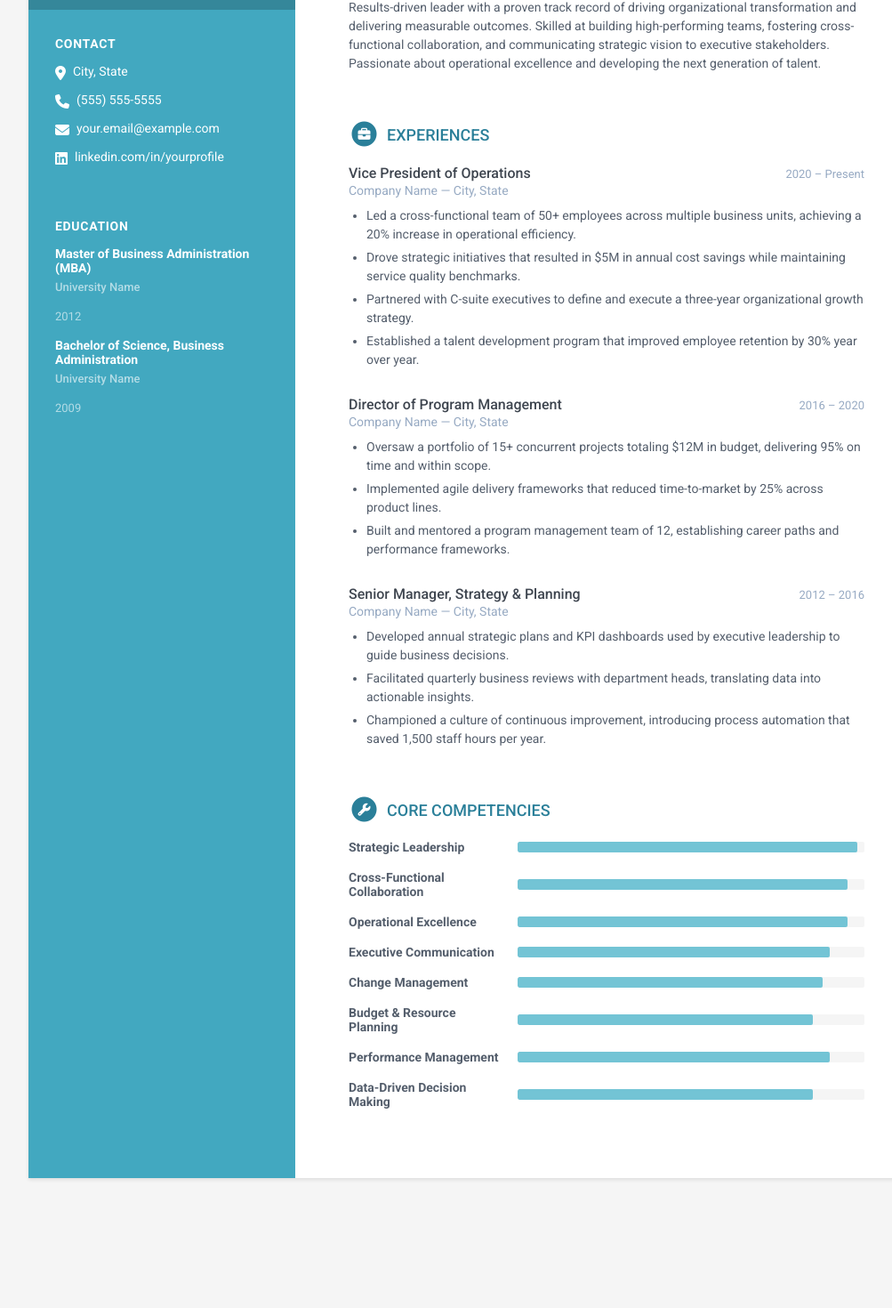
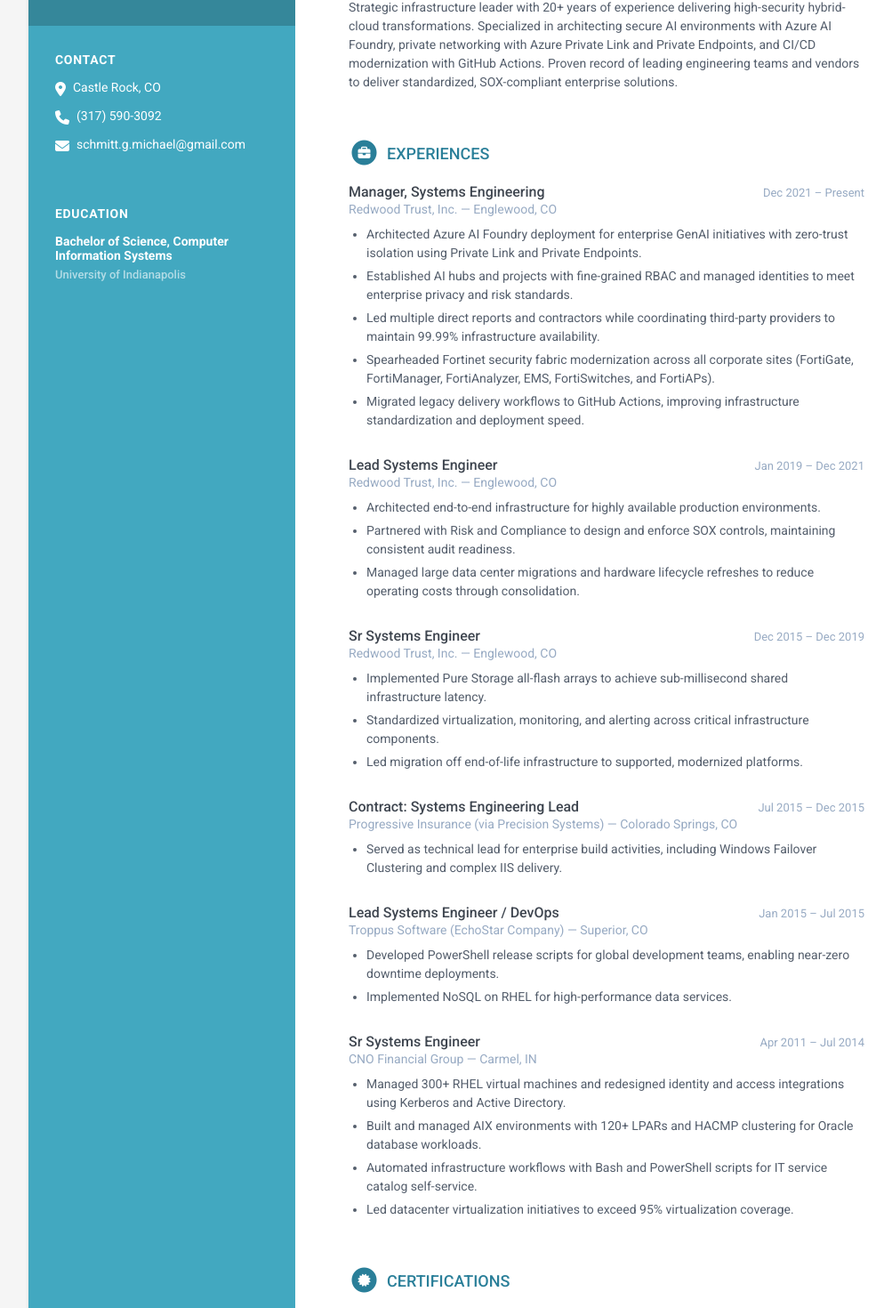
Before and after one commit to smitty1836/resume, a React (Vite) app: page / in a window 1280 px wide. Shown: the part 140-1610 px from the top of the page at 89% size, without its empty margins (108-1111 px from the left). Before the commit the page ends 1494 px from the top, so only its background shows below. Built offline with nearby package versions, Linux system fonts and the light colour scheme.

Commit message:
Populate resume page from uploaded PDF content (#4)
* Update resume page content from uploaded PDF

* Refine resume wording after validation

---------

Co-authored-by: copilot-swe-agent[bot] <198982749+Copilot@users.noreply.github.com>

```diff
--- a/src/Resume.tsx
+++ b/src/Resume.tsx
@@ -6,8 +6,8 @@ export function Resume() {
       <aside className="sidebar-wrapper" aria-label="Contact and background">
 
         <div className="profile-container">
-          <h1 className="name">Your Name</h1>
-          <h3 className="tagline">Senior Leadership Professional</h3>
+          <h1 className="name">Michael Schmitt</h1>
+          <h3 className="tagline">Manager, Systems Engineering | Solutions Architect</h3>
         </div>
 
         {/* Contact */}
@@ -16,25 +16,15 @@ export function Resume() {
           <ul className="contact-list">
             <li>
               <i className="fas fa-map-marker-alt" aria-hidden="true"></i>
-              <span>City, State</span>
+              <span>Castle Rock, CO</span>
             </li>
             <li>
               <i className="fas fa-phone" aria-hidden="true"></i>
-              <a href="tel:5555555555">(555) 555-5555</a>
+              <a href="tel:3175903092">(317) 590-3092</a>
             </li>
             <li>
               <i className="fas fa-envelope" aria-hidden="true"></i>
-              <a href="mailto:your.email@example.com">your.email@example.com</a>
-            </li>
-            <li>
-              <i className="fab fa-linkedin" aria-hidden="true"></i>
-              <a
-                href="https://linkedin.com/in/yourprofile"
-                target="_blank"
-                rel="noreferrer"
-              >
-                linkedin.com/in/yourprofile
-              </a>
+              <a href="mailto:schmitt.g.michael@gmail.com">schmitt.g.michael@gmail.com</a>
             </li>
           </ul>
         </div>
@@ -44,14 +34,8 @@ export function Resume() {
           <h2 className="container-block-title">Education</h2>
           <div className="education-container">
             <div className="item">
-              <h4 className="degree">Master of Business Administration (MBA)</h4>
-              <p className="meta">University Name</p>
-              <p className="time">2012</p>
-            </div>
-            <div className="item">
-              <h4 className="degree">Bachelor of Science, Business Administration</h4>
-              <p className="meta">University Name</p>
-              <p className="time">2009</p>
+              <h4 className="degree">Bachelor of Science, Computer Information Systems</h4>
+              <p className="meta">University of Indianapolis</p>
             </div>
           </div>
         </div>
@@ -72,12 +56,12 @@ export function Resume() {
           </h2>
           <div className="summary">
             <p>
-              Results-driven leader with a proven track record of driving
-              organizational transformation and delivering measurable outcomes.
-              Skilled at building high-performing teams, fostering cross-functional
-              collaboration, and communicating strategic vision to executive
-              stakeholders. Passionate about operational excellence and developing
-              the next generation of talent.
+              Strategic infrastructure leader with 20+ years of experience delivering
+              high-security hybrid-cloud transformations. Specialized in architecting
+              secure AI environments with Azure AI Foundry, private networking with
+              Azure Private Link and Private Endpoints, and CI/CD modernization with
+              GitHub Actions. Proven record of leading engineering teams and vendors
+              to deliver standardized, SOX-compliant enterprise solutions.
             </p>
           </div>
         </section>
@@ -95,28 +79,34 @@ export function Resume() {
           <div className="item">
             <div className="meta">
               <div className="upper-row">
-                <h3 className="job-title">Vice President of Operations</h3>
-                <div className="time">2020 &ndash; Present</div>
+                <h3 className="job-title">Manager, Systems Engineering</h3>
+                <div className="time">Dec 2021 &ndash; Present</div>
               </div>
-              <div className="company">Company Name &mdash; City, State</div>
+              <div className="company">Redwood Trust, Inc. &mdash; Englewood, CO</div>
             </div>
             <div className="details">
               <ul>
                 <li>
-                  Led a cross-functional team of 50+ employees across multiple
-                  business units, achieving a 20% increase in operational efficiency.
+                  Architected Azure AI Foundry deployment for enterprise GenAI
+                  initiatives with zero-trust isolation using Private Link and
+                  Private Endpoints.
                 </li>
                 <li>
-                  Drove strategic initiatives that resulted in $5M in annual cost
-                  savings while maintaining service quality benchmarks.
+                  Established AI hubs and projects with fine-grained RBAC and
+                  managed identities to meet enterprise privacy and risk standards.
                 </li>
                 <li>
-                  Partnered with C-suite executives to define and execute a
-                  three-year organizational growth strategy.
+                  Led multiple direct reports and contractors while coordinating
+                  third-party providers to maintain 99.99% infrastructure availability.
                 </li>
                 <li>
-                  Established a talent development program that improved employee
-                  retention by 30% year over year.
+                  Spearheaded Fortinet security fabric modernization across all
+                  corporate sites (FortiGate, FortiManager, FortiAnalyzer, EMS,
+                  FortiSwitches, and FortiAPs).
+                </li>
+                <li>
+                  Migrated legacy delivery workflows to GitHub Actions, improving
+                  infrastructure standardization and deployment speed.
                 </li>
               </ul>
             </div>
@@ -125,24 +115,24 @@ export function Resume() {
           <div className="item">
             <div className="meta">
               <div className="upper-row">
-                <h3 className="job-title">Director of Program Management</h3>
-                <div className="time">2016 &ndash; 2020</div>
+                <h3 className="job-title">Lead Systems Engineer</h3>
+                <div className="time">Jan 2019 &ndash; Dec 2021</div>
               </div>
-              <div className="company">Company Name &mdash; City, State</div>
+              <div className="company">Redwood Trust, Inc. &mdash; Englewood, CO</div>
             </div>
             <div className="details">
               <ul>
                 <li>
-                  Oversaw a portfolio of 15+ concurrent projects totaling $12M in
-                  budget, delivering 95% on time and within scope.
+                  Architected end-to-end infrastructure for highly available
+                  production environments.
                 </li>
                 <li>
-                  Implemented agile delivery frameworks that reduced time-to-market
-                  by 25% across product lines.
+                  Partnered with Risk and Compliance to design and enforce SOX
+                  controls, maintaining consistent audit readiness.
                 </li>
                 <li>
-                  Built and mentored a program management team of 12, establishing
-                  career paths and performance frameworks.
+                  Managed large data center migrations and hardware lifecycle
+                  refreshes to reduce operating costs through consolidation.
                 </li>
               </ul>
             </div>
@@ -151,27 +141,113 @@ export function Resume() {
           <div className="item">
             <div className="meta">
               <div className="upper-row">
-                <h3 className="job-title">Senior Manager, Strategy &amp; Planning</h3>
-                <div className="time">2012 &ndash; 2016</div>
+                <h3 className="job-title">Sr Systems Engineer</h3>
+                <div className="time">Dec 2015 &ndash; Dec 2019</div>
               </div>
-              <div className="company">Company Name &mdash; City, State</div>
+              <div className="company">Redwood Trust, Inc. &mdash; Englewood, CO</div>
             </div>
             <div className="details">
               <ul>
                 <li>
-                  Developed annual strategic plans and KPI dashboards used by
-                  executive leadership to guide business decisions.
+                  Implemented Pure Storage all-flash arrays to achieve
+                  sub-millisecond shared infrastructure latency.
                 </li>
                 <li>
-                  Facilitated quarterly business reviews with department heads,
-                  translating data into actionable insights.
+                  Standardized virtualization, monitoring, and alerting across
+                  critical infrastructure components.
                 </li>
                 <li>
-                  Championed a culture of continuous improvement, introducing
-                  process automation that saved 1,500 staff hours per year.
+                  Led migration off end-of-life infrastructure to supported,
+                  modernized platforms.
                 </li>
               </ul>
             </div>
+          </div>
+
+          <div className="item">
+            <div className="meta">
+              <div className="upper-row">
+                <h3 className="job-title">Contract: Systems Engineering Lead</h3>
+                <div className="time">Jul 2015 &ndash; Dec 2015</div>
+              </div>
+              <div className="company">Progressive Insurance (via Precision Systems) &mdash; Colorado Springs, CO</div>
+            </div>
+            <div className="details">
+              <ul>
+                <li>
+                  Served as technical lead for enterprise build activities,
+                  including Windows Failover Clustering and complex IIS delivery.
+                </li>
+              </ul>
+            </div>
+          </div>
+
+          <div className="item">
+            <div className="meta">
+              <div className="upper-row">
+                <h3 className="job-title">Lead Systems Engineer / DevOps</h3>
+                <div className="time">Jan 2015 &ndash; Jul 2015</div>
+              </div>
+              <div className="company">Troppus Software (EchoStar Company) &mdash; Superior, CO</div>
+            </div>
+            <div className="details">
+              <ul>
+                <li>
+                  Developed PowerShell release scripts for global development
+                  teams, enabling near-zero downtime deployments.
+                </li>
+                <li>
+                  Implemented NoSQL on RHEL for high-performance data services.
+                </li>
+              </ul>
+            </div>
+          </div>
+
+          <div className="item">
+            <div className="meta">
+              <div className="upper-row">
+                <h3 className="job-title">Sr Systems Engineer</h3>
+                <div className="time">Apr 2011 &ndash; Jul 2014</div>
+              </div>
+              <div className="company">CNO Financial Group &mdash; Carmel, IN</div>
+            </div>
+            <div className="details">
+              <ul>
+                <li>
+                  Managed 300+ RHEL virtual machines and redesigned identity and
+                  access integrations using Kerberos and Active Directory.
+                </li>
+                <li>
+                  Built and managed AIX environments with 120+ LPARs and HACMP
+                  clustering for Oracle database workloads.
+                </li>
+                <li>
+                  Automated infrastructure workflows with Bash and PowerShell
+                  scripts for IT service catalog self-service.
+                </li>
+                <li>
+                  Led datacenter virtualization initiatives to exceed 95%
+                  virtualization coverage.
+                </li>
+              </ul>
+            </div>
+          </div>
+        </section>
+
+        <section className="section" aria-labelledby="certifications-heading">
+          <h2 className="section-title" id="certifications-heading">
+            <span className="fa-stack fa-xs" aria-hidden="true">
+              <i className="fas fa-circle fa-stack-2x"></i>
+              <i className="fas fa-certificate fa-stack-1x fa-inverse"></i>
+            </span>
+            Certifications
+          </h2>
+          <div className="details">
+            <ul>
+              <li>Red Hat Certified Systems Administrator (Cert #140-075-003)</li>
+              <li>Microsoft Certified IT Professional &ndash; Enterprise Administrator (MCPID: 6702093)</li>
+              <li>VMware Certified Professional 3/4 (Candidate ID: VMW-00112902T-00036930)</li>
+            </ul>
           </div>
         </section>
 
@@ -186,51 +262,57 @@ export function Resume() {
           </h2>
           <div className="skillset">
             <div className="item">
-              <h3 className="level-title">Strategic Leadership</h3>
-              <div className="level-bar" role="meter" aria-label="Strategic Leadership proficiency" aria-valuenow={98} aria-valuemin={0} aria-valuemax={100}>
-                <div className="level-bar-inner" style={{ width: '98%' }}></div>
-              </div>
-            </div>
-            <div className="item">
-              <h3 className="level-title">Cross-Functional Collaboration</h3>
-              <div className="level-bar" role="meter" aria-label="Cross-Functional Collaboration proficiency" aria-valuenow={95} aria-valuemin={0} aria-valuemax={100}>
+              <h3 className="level-title">Azure AI Foundry &amp; Azure OpenAI</h3>
+              <div className="level-bar" role="meter" aria-label="Azure AI Foundry and Azure OpenAI proficiency" aria-valuenow={95} aria-valuemin={0} aria-valuemax={100}>
                 <div className="level-bar-inner" style={{ width: '95%' }}></div>
               </div>
             </div>
             <div className="item">
-              <h3 className="level-title">Operational Excellence</h3>
-              <div className="level-bar" role="meter" aria-label="Operational Excellence proficiency" aria-valuenow={95} aria-valuemin={0} aria-valuemax={100}>
+              <h3 className="level-title">Private Link &amp; Zero-Trust Networking</h3>
+              <div className="level-bar" role="meter" aria-label="Private Link and zero-trust networking proficiency" aria-valuenow={95} aria-valuemin={0} aria-valuemax={100}>
                 <div className="level-bar-inner" style={{ width: '95%' }}></div>
               </div>
             </div>
             <div className="item">
-              <h3 className="level-title">Executive Communication</h3>
-              <div className="level-bar" role="meter" aria-label="Executive Communication proficiency" aria-valuenow={90} aria-valuemin={0} aria-valuemax={100}>
+              <h3 className="level-title">GitHub Actions CI/CD</h3>
+              <div className="level-bar" role="meter" aria-label="GitHub Actions CI/CD proficiency" aria-valuenow={92} aria-valuemin={0} aria-valuemax={100}>
+                <div className="level-bar-inner" style={{ width: '92%' }}></div>
+              </div>
+            </div>
+            <div className="item">
+              <h3 className="level-title">Fortinet Security Fabric</h3>
+              <div className="level-bar" role="meter" aria-label="Fortinet security fabric proficiency" aria-valuenow={94} aria-valuemin={0} aria-valuemax={100}>
+                <div className="level-bar-inner" style={{ width: '94%' }}></div>
+              </div>
+            </div>
+            <div className="item">
+              <h3 className="level-title">PowerShell / PowerCLI Automation</h3>
+              <div className="level-bar" role="meter" aria-label="PowerShell and PowerCLI automation proficiency" aria-valuenow={92} aria-valuemin={0} aria-valuemax={100}>
+                <div className="level-bar-inner" style={{ width: '92%' }}></div>
+              </div>
+            </div>
+            <div className="item">
+              <h3 className="level-title">Infrastructure as Code (Bicep/ARM)</h3>
+              <div className="level-bar" role="meter" aria-label="Infrastructure as code proficiency" aria-valuenow={90} aria-valuemin={0} aria-valuemax={100}>
                 <div className="level-bar-inner" style={{ width: '90%' }}></div>
               </div>
             </div>
             <div className="item">
-              <h3 className="level-title">Change Management</h3>
-              <div className="level-bar" role="meter" aria-label="Change Management proficiency" aria-valuenow={88} aria-valuemin={0} aria-valuemax={100}>
-                <div className="level-bar-inner" style={{ width: '88%' }}></div>
+              <h3 className="level-title">Team &amp; Vendor Leadership</h3>
+              <div className="level-bar" role="meter" aria-label="Team and vendor leadership proficiency" aria-valuenow={93} aria-valuemin={0} aria-valuemax={100}>
+                <div className="level-bar-inner" style={{ width: '93%' }}></div>
               </div>
             </div>
             <div className="item">
-              <h3 className="level-title">Budget &amp; Resource Planning</h3>
-              <div className="level-bar" role="meter" aria-label="Budget &amp; Resource Planning proficiency" aria-valuenow={85} aria-valuemin={0} aria-valuemax={100}>
-                <div className="level-bar-inner" style={{ width: '85%' }}></div>
-              </div>
-            </div>
-            <div className="item">
-              <h3 className="level-title">Performance Management</h3>
-              <div className="level-bar" role="meter" aria-label="Performance Management proficiency" aria-valuenow={90} aria-valuemin={0} aria-valuemax={100}>
+              <h3 className="level-title">SOX Controls &amp; Compliance</h3>
+              <div className="level-bar" role="meter" aria-label="SOX controls and compliance proficiency" aria-valuenow={90} aria-valuemin={0} aria-valuemax={100}>
                 <div className="level-bar-inner" style={{ width: '90%' }}></div>
               </div>
             </div>
             <div className="item">
-              <h3 className="level-title">Data-Driven Decision Making</h3>
-              <div className="level-bar" role="meter" aria-label="Data-Driven Decision Making proficiency" aria-valuenow={85} aria-valuemin={0} aria-valuemax={100}>
-                <div className="level-bar-inner" style={{ width: '85%' }}></div>
+              <h3 className="level-title">Virtualization &amp; Datacenter Modernization</h3>
+              <div className="level-bar" role="meter" aria-label="Virtualization and datacenter modernization proficiency" aria-valuenow={91} aria-valuemin={0} aria-valuemax={100}>
+                <div className="level-bar-inner" style={{ width: '91%' }}></div>
               </div>
             </div>
           </div>
```
